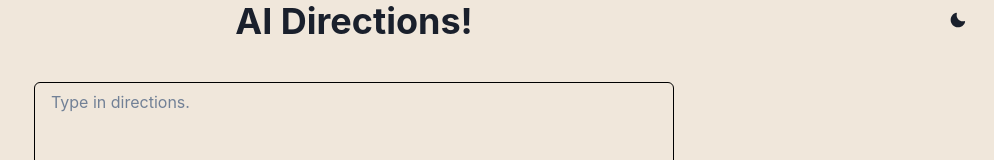
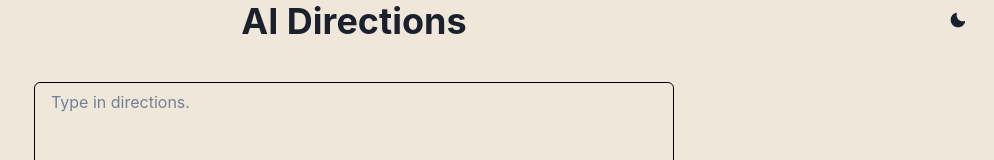
Before and after one commit to Johnnie71/OpenAI, a Next.js app: page / in a window 1280 px wide. Shown: the top 160 px of the page, without its empty margins (286-1280 px from the left). Built offline with nearby package versions, Linux system fonts and the light colour scheme.

Commit message:
changed header

```diff
--- a/components/Form/AI/AI.jsx
+++ b/components/Form/AI/AI.jsx
@@ -34,7 +34,7 @@ const AI = () => {
 		<Container maxW="container.xl">
 			<ThemeToggle />
 			<Flex align="center" justify="center">
-				<Heading>AI Directions!</Heading>
+				<Heading className="header">AI Directions</Heading>
 			</Flex>
 			<Form setResults={setResultsHandler} />
 			<List results={results} />
```
